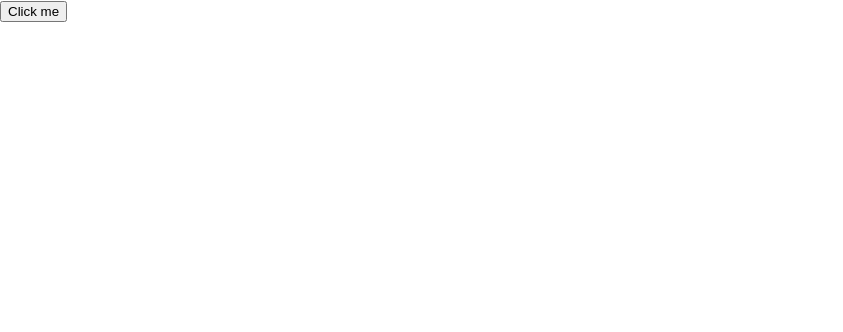
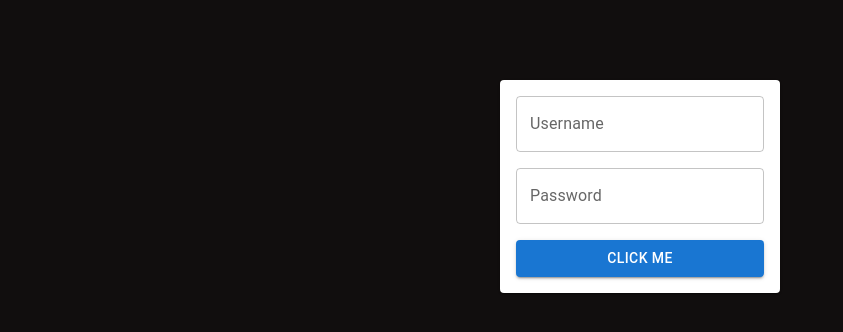
Before and after one commit to Smoopfrog/jj-oscars, a React (Create React App) app: page / in a window 1280 px wide. Shown: the top 332 px of the page, without its empty margins (0-843 px from the left). Built offline with nearby package versions, Linux system fonts and the light colour scheme.

Commit message:
install mui

```diff
--- /dev/null
+++ b/data.json
@@ -0,0 +1 @@
+{"password": ""}
--- a/public/index.html
+++ b/public/index.html
@@ -2,14 +2,12 @@
 <html lang="en">
   <head>
     <meta charset="utf-8" />
-    <link rel="icon" href="%PUBLIC_URL%/favicon.ico" />
     <meta name="viewport" content="width=device-width, initial-scale=1" />
     <meta name="theme-color" content="#000000" />
     <meta
       name="description"
       content="Web site created using create-react-app"
     />
-    <link rel="apple-touch-icon" href="%PUBLIC_URL%/logo192.png" />
     <!--
       manifest.json provides metadata used when your web app is installed on a
       user's mobile device or desktop. See https://developers.google.com/web/fundamentals/web-app-manifest/
--- a/src/Components/Buttons/Button.tsx
+++ b/src/Components/Buttons/Button.tsx
@@ -1,7 +1,12 @@
 import React from "react";
+import { Button as MuiButton } from "@mui/material";
 
 const Button = ({ text, onClick }: { text: string; onClick: () => void }) => {
-	return <button onClick={onClick}>{text}</button>;
+	return (
+		<MuiButton variant="contained" onClick={onClick}>
+			{text}
+		</MuiButton>
+	);
 };
 
 export default Button;
--- /dev/null
+++ b/src/Components/Cards/Card.tsx
@@ -0,0 +1,19 @@
+import { Card as MuiCard, CardProps } from "@mui/material";
+import React from "react";
+
+interface ICardProps extends CardProps {
+	/** The content of the card */
+	children: React.ReactNode;
+	/** The class name of the card */
+	className?: string;
+}
+
+const Card: React.FC<ICardProps> = ({ children, className, sx }) => {
+	return (
+		<MuiCard className={className} sx={{ padding: 2, ...sx }}>
+			{children}
+		</MuiCard>
+	);
+};
+
+export default Card;
--- /dev/null
+++ b/src/Components/Inputs/TextInput.tsx
@@ -0,0 +1,31 @@
+import { TextField } from "@mui/material";
+import React from "react";
+
+interface ITextInputProps {
+	label: string;
+	value: string;
+	placeholder?: string;
+	type: "text" | "password";
+	onChange: (value: React.ChangeEvent<HTMLInputElement>) => void;
+}
+
+const TextInput: React.FC<ITextInputProps> = ({
+	label,
+	value,
+	placeholder,
+	type = "text",
+	onChange,
+}) => {
+	return (
+		<TextField
+			variant="outlined"
+			label={label}
+			type={type}
+			placeholder={placeholder}
+			value={value}
+			onChange={onChange}
+		/>
+	);
+};
+
+export default TextInput;
--- a/src/Pages/Login.tsx
+++ /dev/null
@@ -1,15 +0,0 @@
-import React from "react";
-import Button from "../Components/Buttons/Button";
-import { useNavigate } from "react-router-dom";
-
-const Login = () => {
-	const navigate = useNavigate();
-
-	return (
-		<div>
-			<Button text="Click me" onClick={() => navigate("/home")} />
-		</div>
-	);
-};
-
-export default Login;
--- /dev/null
+++ b/src/Pages/Login/Login.tsx
@@ -0,0 +1,20 @@
+import React from "react";
+import { Box } from "@mui/material";
+import LoginForm from "./LoginForm";
+
+const Login = () => {
+	return (
+		<Box
+			sx={{
+				display: "flex",
+				justifyContent: "center",
+				alignItems: "center",
+				mt: 10,
+			}}
+		>
+			<LoginForm />
+		</Box>
+	);
+};
+
+export default Login;
--- /dev/null
+++ b/src/Pages/Login/LoginForm.tsx
@@ -0,0 +1,44 @@
+import axios from "axios";
+import React, { useState } from "react";
+import { useNavigate } from "react-router-dom";
+import Card from "../../Components/Cards/Card";
+import TextInput from "../../Components/Inputs/TextInput";
+import Button from "../../Components/Buttons/Button";
+
+const LoginForm = () => {
+	const navigate = useNavigate();
+	const [username, setUsername] = useState<string>("");
+	const [password, setPassword] = useState<string>("");
+
+	const handleLogin = () => {
+		axios
+			.post("api/data", {
+				username,
+				password,
+			})
+			.then((res) => {
+				console.log(res);
+				navigate("/home");
+			});
+	};
+
+	return (
+		<Card sx={{ display: "flex", flexDirection: "column", gap: 2 }}>
+			<TextInput
+				label="Username"
+				type="text"
+				value={username}
+				onChange={(e) => setUsername(e.target.value)}
+			/>
+			<TextInput
+				label="Password"
+				type="password"
+				value={password}
+				onChange={(e) => setPassword(e.target.value)}
+			/>
+			<Button text="Click me" onClick={handleLogin} />
+		</Card>
+	);
+};
+
+export default LoginForm;
--- a/src/index.css
+++ b/src/index.css
@@ -1,13 +1,15 @@
 body {
-  margin: 0;
-  font-family: -apple-system, BlinkMacSystemFont, 'Segoe UI', 'Roboto', 'Oxygen',
-    'Ubuntu', 'Cantarell', 'Fira Sans', 'Droid Sans', 'Helvetica Neue',
-    sans-serif;
-  -webkit-font-smoothing: antialiased;
-  -moz-osx-font-smoothing: grayscale;
+	box-sizing: border-box;
+	margin: 0;
+	font-family: -apple-system, BlinkMacSystemFont, "Segoe UI", "Roboto", "Oxygen",
+		"Ubuntu", "Cantarell", "Fira Sans", "Droid Sans", "Helvetica Neue",
+		sans-serif;
+	-webkit-font-smoothing: antialiased;
+	-moz-osx-font-smoothing: grayscale;
+	background-color: #110e0e;
 }
 
 code {
-  font-family: source-code-pro, Menlo, Monaco, Consolas, 'Courier New',
-    monospace;
+	font-family: source-code-pro, Menlo, Monaco, Consolas, "Courier New",
+		monospace;
 }
--- a/src/index.tsx
+++ b/src/index.tsx
@@ -2,7 +2,7 @@ import React from "react";
 import ReactDOM from "react-dom/client";
 import "./index.css";
 import { BrowserRouter, Route, Routes } from "react-router-dom";
-import Login from "./Pages/Login";
+import Login from "./Pages/Login/Login";
 import Home from "./Pages/Home";
 
 const root = ReactDOM.createRoot(
```
Also changed, not shown: package.json (+8 -1 lines), public/manifest.json, 2 other files (tests, documents, lock files or other folders).
